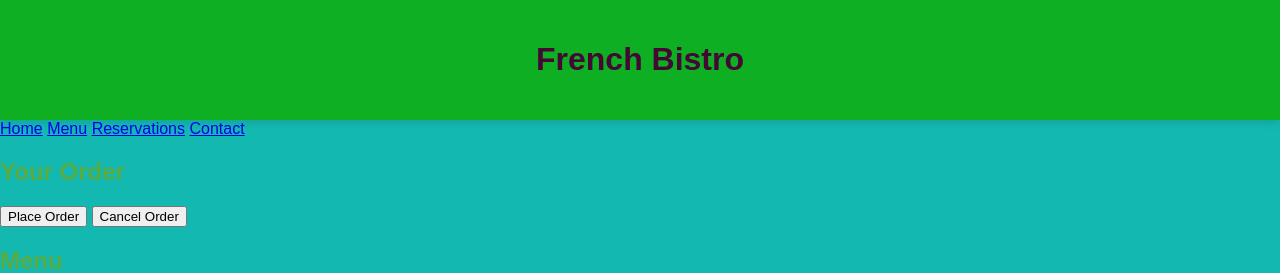
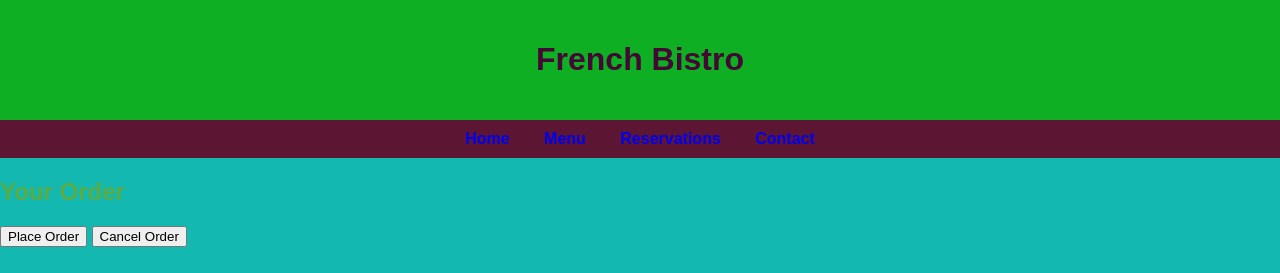
Before and after one commit to faithchebet/french-biestro, a plain HTML site: page index.html in a window 1280 px wide. Shown: the top 273 px of the page. Drawn offline with Linux system fonts and the light colour scheme.

Commit message:
index.html

```diff
--- a/index.html
+++ b/index.html
@@ -21,6 +21,28 @@
             text-align: center;
             box-shadow: 0 4px 8px rgba(0, 0, 0, 0.1);
         }
+        nav {
+            background-color: #5c1633;
+            padding: 10px;
+            text-align: center;
+        }
+
+        nav a {
+            color: s#ad1098;
+            text-decoration: none;
+            margin: 0 15px;
+            font-weight: bold;
+            transition: color 0.3s ease;
+        }
+
+        nav a:hover {
+            color: #7ecc17;
+        }
+
+        section {
+            padding: 20px;
+        }
+
 
     </style>
 </head>
```
